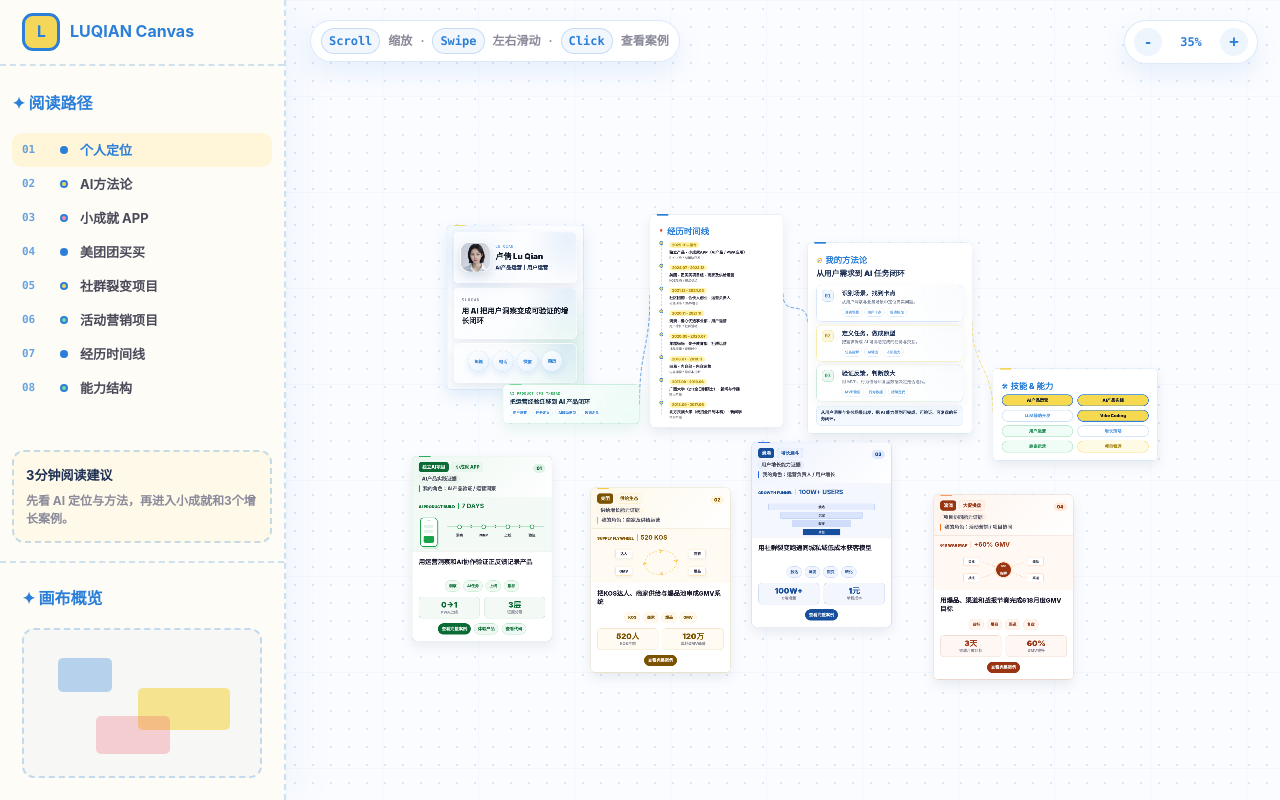
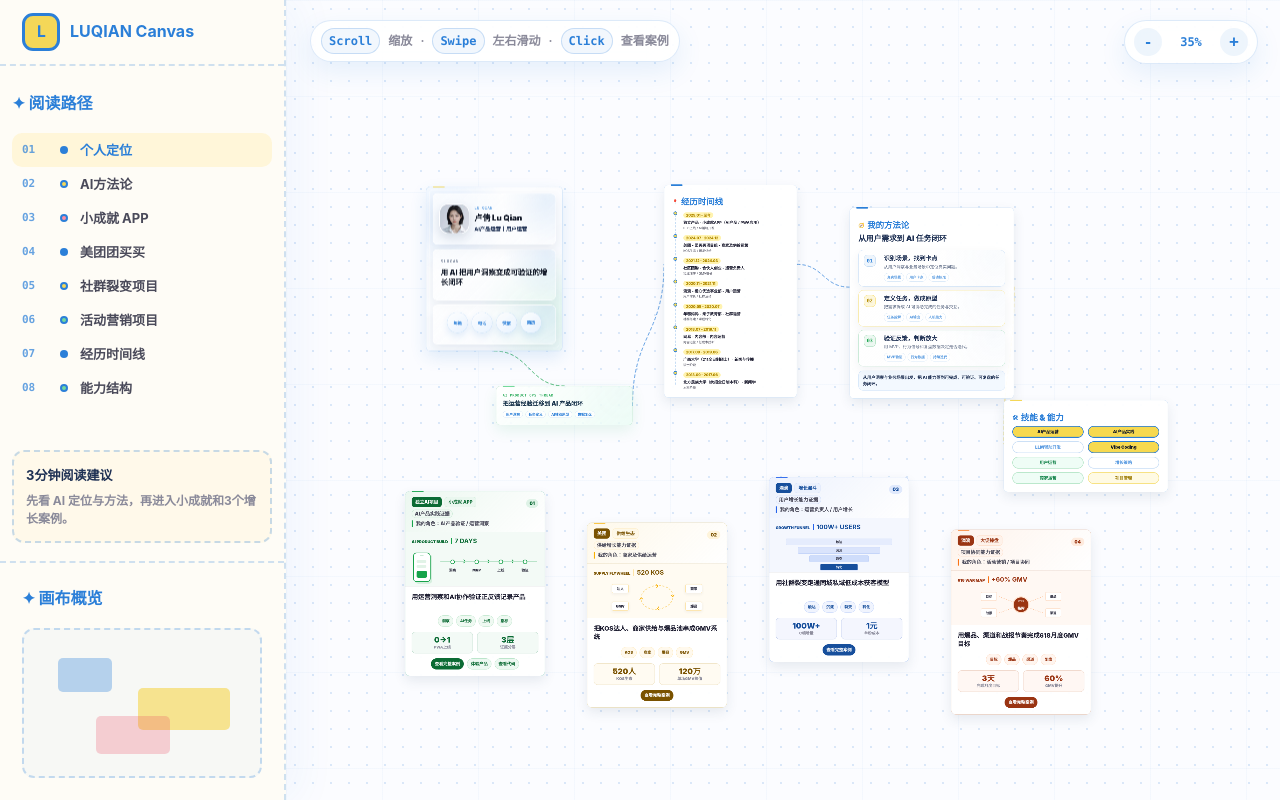
Before and after one commit to vitalu1107-beep/portfolio, a Next.js app: page / in a window 1280 px wide. Built offline with nearby package versions, Linux system fonts and the light colour scheme.

Commit message:
Increase homepage canvas spacing

```diff
--- a/pages/index.js
+++ b/pages/index.js
@@ -12,14 +12,14 @@ const layerColors = ["red", "blue", "yellow", "green"];
 
 const zoomSteps = [0.1, 0.2, 0.35, 0.5, 0.72, 0.85, 1, 1.15, 1.3];
 const defaultZoomIndex = 2;
-const canvasSize = { width: 2480, height: 1560 };
-const canvasFocus = { x: 1280, y: 820 };
+const canvasSize = { width: 2480, height: 1720 };
+const canvasFocus = { x: 1320, y: 930 };
 const canvasNodes = {
-  "personal-info": { left: 320, top: 280, width: 390, height: 470 },
-  "ai-thread": { left: 480, top: 735, width: 390, height: 112 },
-  timeline: { left: 900, top: 250, width: 380, height: 455 },
-  methods: { left: 1350, top: 330, width: 470, height: 455 },
-  capabilities: { left: 1880, top: 690, width: 470, height: 250 }
+  "personal-info": { left: 300, top: 250, width: 390, height: 470 },
+  "ai-thread": { left: 500, top: 820, width: 390, height: 112 },
+  timeline: { left: 980, top: 245, width: 380, height: 455 },
+  methods: { left: 1510, top: 310, width: 470, height: 455 },
+  capabilities: { left: 1950, top: 860, width: 470, height: 250 }
 };
 const canvasConnections = [
   {
--- a/styles/globals.css
+++ b/styles/globals.css
@@ -2674,7 +2674,7 @@ main {
   inset: 0;
   z-index: 0;
   width: 2480px;
-  height: 1560px;
+  height: 1720px;
   overflow: visible;
   pointer-events: none;
 }
@@ -2749,8 +2749,8 @@ main {
 }
 
 .identity-card {
-  left: 320px;
-  top: 280px;
+  left: 300px;
+  top: 250px;
   width: 390px;
   min-height: 470px;
   display: grid;
@@ -2971,8 +2971,8 @@ main {
 }
 
 .ai-thread-card {
-  left: 480px;
-  top: 735px;
+  left: 500px;
+  top: 820px;
   width: 390px;
   min-height: 112px;
   border-color: rgba(22, 163, 74, 0.2);
@@ -3020,8 +3020,8 @@ main {
 }
 
 .timeline-card {
-  left: 900px;
-  top: 250px;
+  left: 980px;
+  top: 245px;
   width: 380px;
   padding: 20px 22px 22px;
 }
@@ -3114,8 +3114,8 @@ main {
 }
 
 .capability-card {
-  left: 1880px;
-  top: 690px;
+  left: 1950px;
+  top: 860px;
   z-index: 2;
   width: 470px;
   min-height: 250px;
@@ -3123,8 +3123,8 @@ main {
 }
 
 .methods-card {
-  left: 1350px;
-  top: 330px;
+  left: 1510px;
+  top: 310px;
   z-index: 1;
   width: 470px;
   padding: 22px 24px;
@@ -3331,28 +3331,28 @@ main {
 }
 
 .project-node-1 {
-  left: 220px;
-  top: 940px;
+  left: 240px;
+  top: 1120px;
 }
 
 .project-node-2 {
-  left: 730px;
-  top: 1030px;
+  left: 760px;
+  top: 1210px;
 }
 
 .project-node-3 {
-  left: 1190px;
-  top: 900px;
+  left: 1280px;
+  top: 1080px;
 }
 
 .project-node-4 {
-  left: 1710px;
-  top: 1050px;
+  left: 1800px;
+  top: 1230px;
 }
 
 .project-section-label {
   position: absolute;
-  top: 860px;
+  top: 980px;
   left: 120px;
   z-index: 1;
   display: flex;
```
Also changed, not shown: 1 other file (tests, documents, lock files or other folders).
